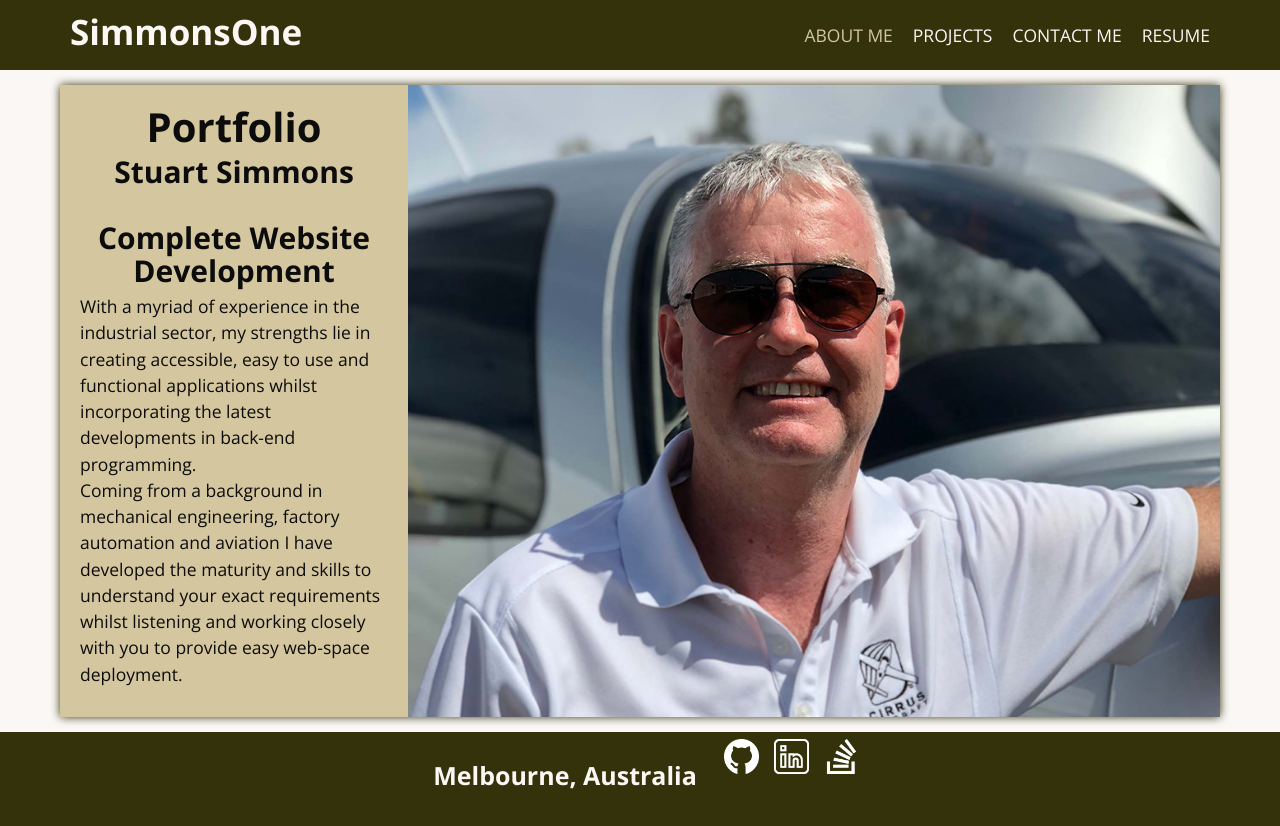
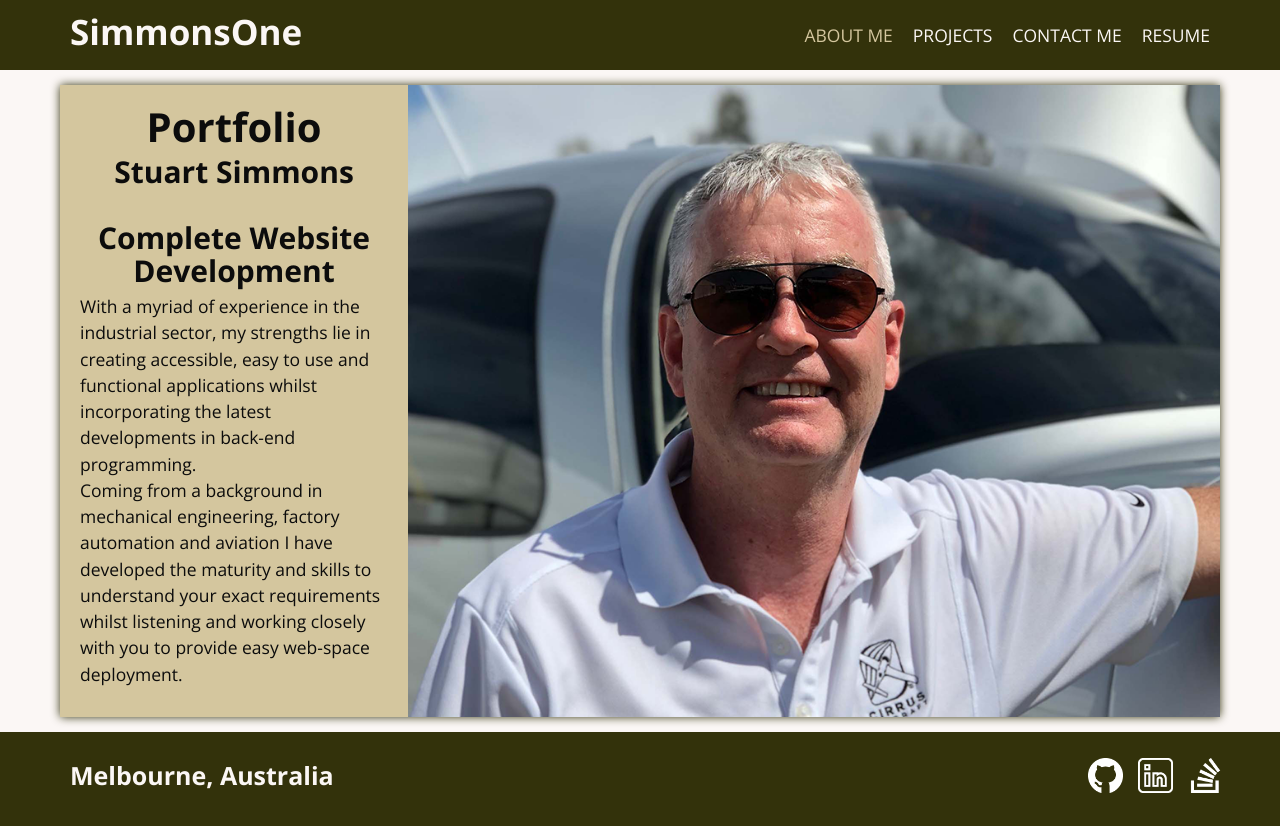
Before and after one commit to Pilot67/portfolio-web-developer-react, a React (Create React App) app: page / in a window 1280 px wide. Built offline with nearby package versions, Linux system fonts and the light colour scheme.

Commit message:
fixed footer

```diff
--- a/src/Components/Footer.js
+++ b/src/Components/Footer.js
@@ -3,13 +3,17 @@ import "./css/footer.css";
 
 function Footer() {
   return (
-    <footer>
-      <section className="container">
+    <footer className="footer">
+      <section className="footerContainer">
           <div>
             <h4>Melbourne, Australia</h4>
           </div>
           <div>
-        <a href={"https://github.com/Pilot67"} target="_blank" rel="noreferrer">
+            <a
+              href={"https://github.com/Pilot67"}
+              target="_blank"
+              rel="noreferrer"
+            >
               <img
                 className="footerImage"
                 src={require("./images/github-white.png")}
--- a/src/Components/css/footer.css
+++ b/src/Components/css/footer.css
@@ -1,10 +1,14 @@
-footer {
-  display: flex;
-  flex-direction: row;
-  justify-content: space-between;
-  align-items: center;
+.footer {
   padding: 0 0.5rem;
   background-color: var(--darkcharcoal);
+}
+.footerContainer {
+display: flex;
+max-width: 1180px;
+justify-content: space-between;
+margin: auto;
+align-items: center;
+
 }
 footer h4 {
   color: var(--chalk);
@@ -16,7 +20,7 @@ footer h4 {
   padding: 1rem;
 }
 @media screen and (min-width: 640px) {
-  footer {
+  .footer {
     padding: 0 3rem;
   }
   .footerImage {
```
Lines whose indentation alone changed are shown as unchanged.
